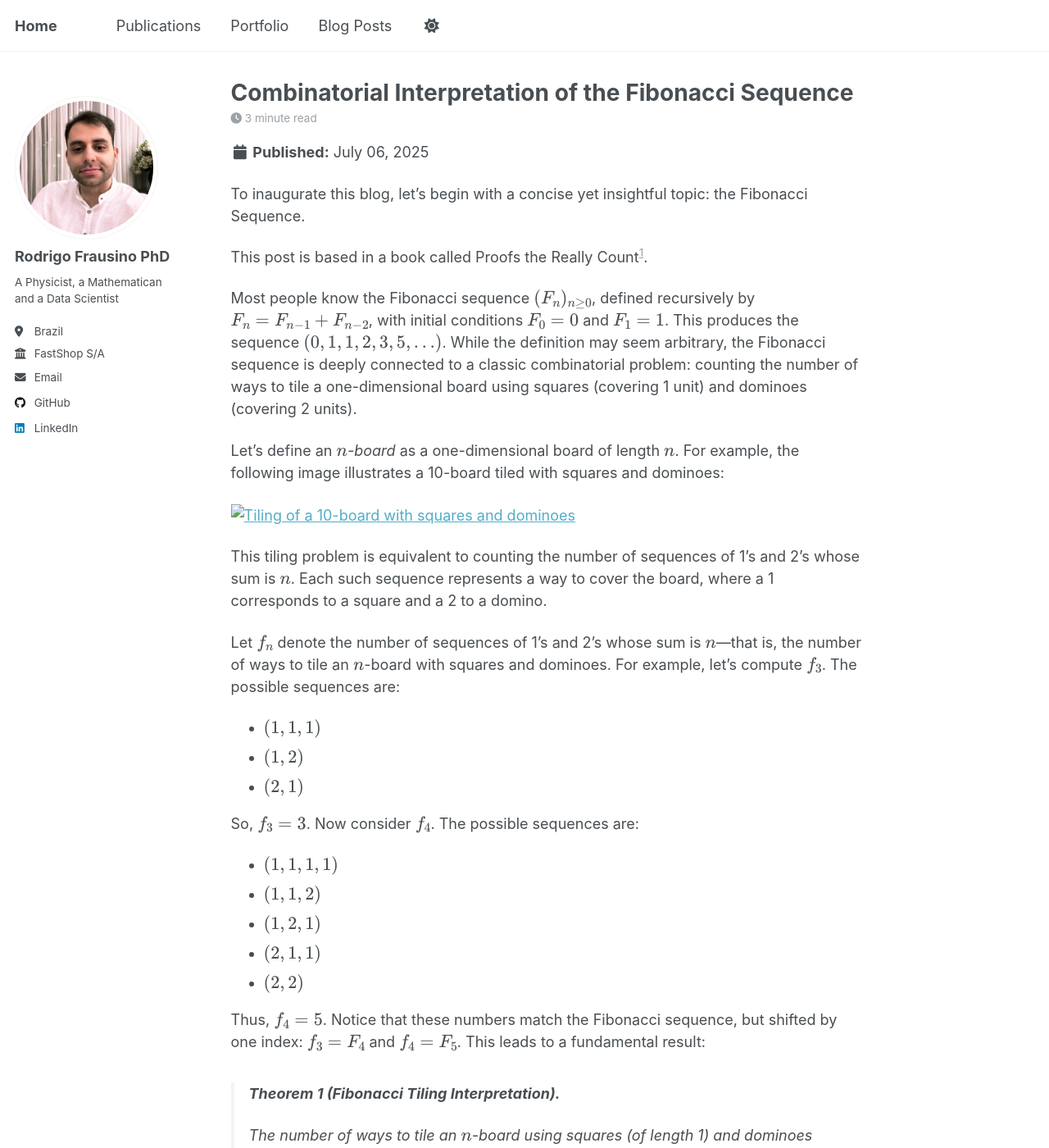
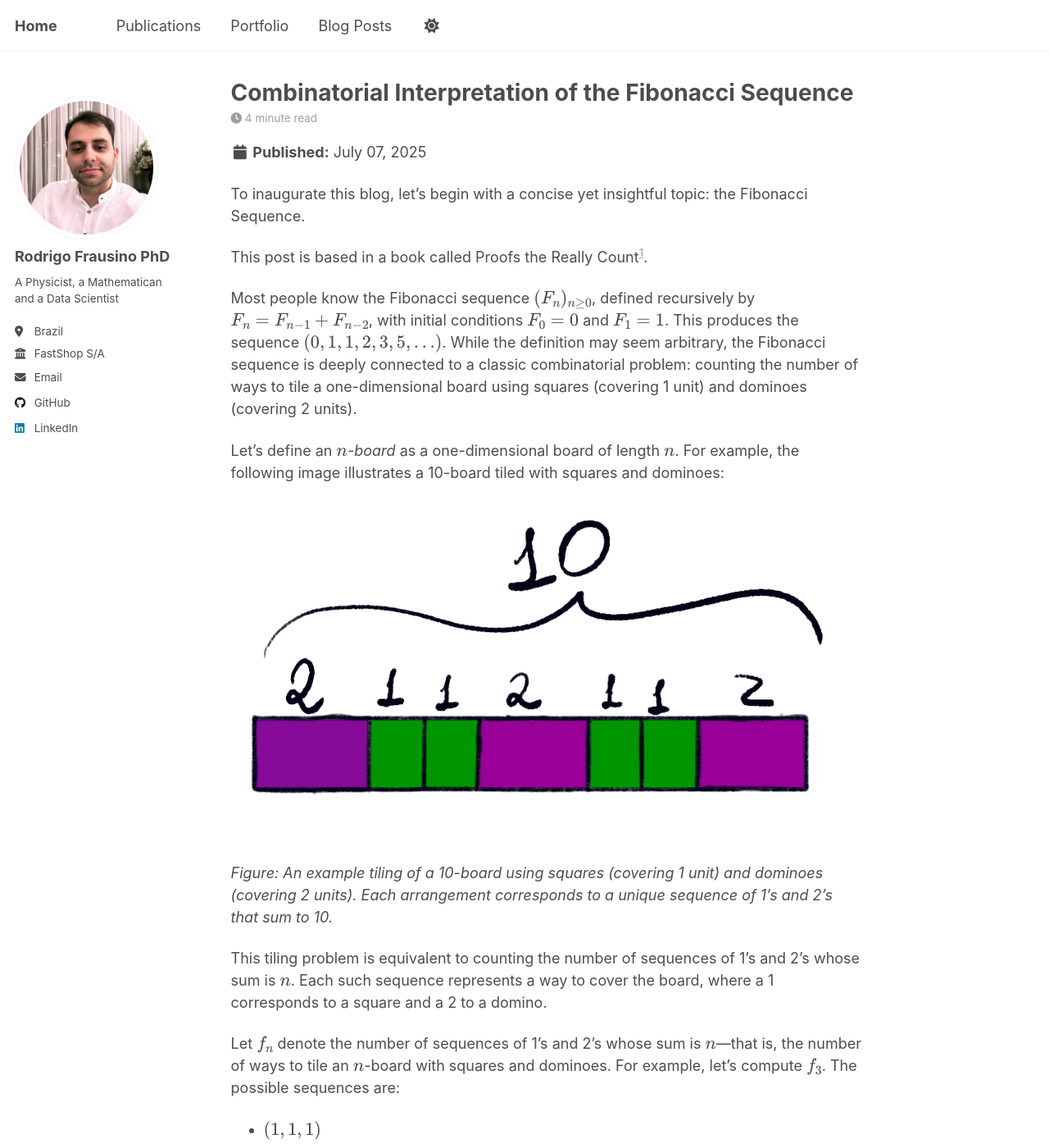
Before and after one commit to rodrigo-frausino/rodrigo-frausino.github.io, a Jekyll site: the page built from _posts/2025-07-07-Fibonnaci_combinatorics.md, in a window 1280 px wide and 1400 px high. Shown: the whole window at 82% size. Built offline with Jekyll 4.4.1, drawn with Linux system fonts in a browser that asks for light colours.

Commit message:
change date and image

```diff
--- a/_posts/2025-07-07-Fibonnaci_combinatorics.md
+++ b/_posts/2025-07-07-Fibonnaci_combinatorics.md
@@ -1,6 +1,6 @@
 ---
 title: "Combinatorial Interpretation of the Fibonacci Sequence"
-date: 2025-07-06
+date: 2025-07-07
 permalink: /posts/2025/07/combinatorial_fibonacci/
 tags:
   - fibonacci sequence
@@ -18,7 +18,10 @@ Most people know the Fibonacci sequence $$ (F_n)_{n \geq 0} $$, defined recursiv
 
 Let’s define an _\\(n\\)-board_ as a one-dimensional board of length \\(n\\). For example, the following image illustrates a 10-board tiled with squares and dominoes:
 
-![Tiling of a 10-board with squares and dominoes](../images/fibonacci_tiling_10_board.png)
+<img src='/images/fibonacci_tiling_10_board.png' alt='Tiling of a 10-board with squares and dominoes'>
+
+*Figure: An example tiling of a 10-board using squares (covering 1 unit) and dominoes (covering 2 units). Each arrangement corresponds to a unique sequence of 1's and 2's that sum to 10.*
+
 
 This tiling problem is equivalent to counting the number of sequences of 1's and 2's whose sum is \\(n\\). Each such sequence represents a way to cover the board, where a 1 corresponds to a square and a 2 to a domino.
 
```
